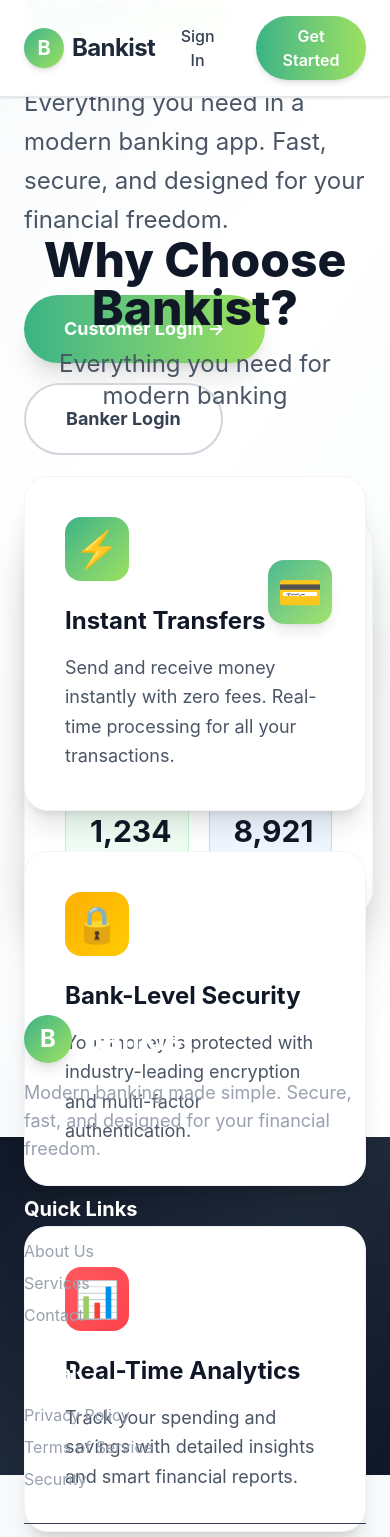
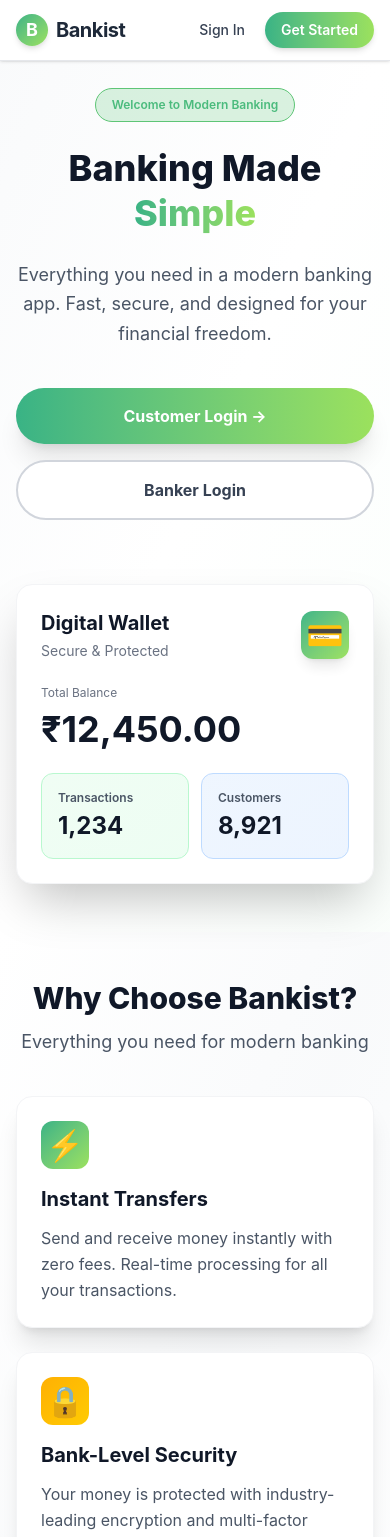
Before and after one commit to ayaannn05/banking-system, a React (Vite) app in the folder frontend/: page / in a window 390 px wide. Shown: the top 1537 px of the page. Built offline with nearby package versions, Linux system fonts and the light colour scheme.

Commit message:
Refactor UI

```diff
--- a/frontend/src/components/Nav.jsx
+++ b/frontend/src/components/Nav.jsx
@@ -5,32 +5,32 @@
 
   return (
     <nav className="fixed top-0 left-0 right-0 z-50 bg-white/95 backdrop-blur-sm border-b border-gray-200 shadow-sm">
-      <div className="max-w-7xl mx-auto px-6 py-4 flex items-center justify-between">
+      <div className="max-w-7xl mx-auto px-4 sm:px-6 py-3 sm:py-4 flex items-center justify-between">
         {/* Logo */}
         <div
           onClick={() => navigate("/")}
           className="flex items-center space-x-2 cursor-pointer group"
         >
-          <div className="w-10 h-10 rounded-full bg-gradient-to-br from-[#39b385] to-[#9be15d] flex items-center justify-center shadow-md group-hover:shadow-lg transition-shadow">
-            <span className="text-white font-bold text-xl">B</span>
+          <div className="w-8 h-8 sm:w-10 sm:h-10 rounded-full bg-gradient-to-br from-[#39b385] to-[#9be15d] flex items-center justify-center shadow-md group-hover:shadow-lg transition-shadow">
+            <span className="text-white font-bold text-lg sm:text-xl">B</span>
           </div>
-          <span className="text-2xl font-bold text-gray-800 tracking-tight">
+          <span className="text-xl sm:text-2xl font-bold text-gray-800 tracking-tight">
             Bankist
           </span>
         </div>
 
         {/* Auth Buttons (optional) */}
         {showAuthButtons && (
-          <div className="flex items-center space-x-4">
+          <div className="flex items-center space-x-2 sm:space-x-4">
             <button
               onClick={() => navigate("/login")}
-              className="px-6 py-2 text-gray-700 font-medium hover:text-[#39b385] transition-colors"
+              className="px-3 sm:px-6 py-2 text-sm sm:text-base text-gray-700 font-medium hover:text-[#39b385] transition-colors"
             >
               Sign In
             </button>
             <button
               onClick={() => navigate("/signup")}
-              className="px-6 py-2 bg-gradient-to-r from-[#39b385] to-[#9be15d] text-white font-semibold rounded-full shadow-md hover:shadow-lg hover:scale-105 transition-all"
+              className="px-4 sm:px-6 py-2 text-sm sm:text-base bg-gradient-to-r from-[#39b385] to-[#9be15d] text-white font-semibold rounded-full shadow-md hover:shadow-lg hover:scale-105 transition-all"
             >
               Get Started
             </button>
--- a/frontend/src/pages/LandingPage.jsx
+++ b/frontend/src/pages/LandingPage.jsx
@@ -8,33 +8,33 @@
       <Nav showAuthButtons={true} />
 
       {/* Hero Section */}
-      <section className="mt-10 h-[70vh] flex items-center justify-center px-6 bg-gradient-to-br from-gray-50 via-white to-green-50/30">
+      <section className="mt-10 min-h-[70vh] py-12 md:py-0 flex items-center justify-center px-4 md:px-6 bg-gradient-to-br from-gray-50 via-white to-green-50/30">
         <div className="max-w-7xl mx-auto w-full">
-          <div className="grid md:grid-cols-2 gap-16 items-center">
+          <div className="grid md:grid-cols-2 gap-8 md:gap-16 items-center">
             {/* Left Column - Content */}
-            <div className="space-y-8">
-              <div className="inline-block px-5 py-2 rounded-full bg-[var(--color-primary-opacity)] border border-[var(--color-primary)] text-[var(--color-primary-darker)] text-sm font-semibold animate-fade-in">
+            <div className="space-y-6 md:space-y-8 text-center md:text-left">
+              <div className="inline-block px-4 md:px-5 py-2 rounded-full bg-[var(--color-primary-opacity)] border border-[var(--color-primary)] text-[var(--color-primary-darker)] text-xs md:text-sm font-semibold animate-fade-in">
                 Welcome to Modern Banking
               </div>
 
-              <h1 className="text-6xl lg:text-7xl font-extrabold text-gray-900 leading-tight">
+              <h1 className="text-4xl sm:text-5xl lg:text-6xl xl:text-7xl font-extrabold text-gray-900 leading-tight">
                 Banking Made{" "}
                 <span className="bg-gradient-to-r from-[#39b385] to-[#9be15d] bg-clip-text text-transparent">
                   Simple
                 </span>
               </h1>
 
-              <p className="text-2xl text-gray-600 leading-relaxed max-w-xl">
+              <p className="text-lg sm:text-xl md:text-2xl text-gray-600 leading-relaxed max-w-xl mx-auto md:mx-0">
                 Everything you need in a modern banking app. Fast, secure, and
                 designed for your financial freedom.
               </p>
 
-              <div className="flex flex-wrap gap-5 pt-6">
+              <div className="flex flex-col sm:flex-row flex-wrap gap-4 md:gap-5 pt-4 md:pt-6 justify-center md:justify-start">
                 <button
                   onClick={() =>
                     navigate("/login", { state: { role: "customer" } })
                   }
-                  className="px-10 py-5 bg-gradient-to-r from-[#39b385] to-[#9be15d] text-white font-bold text-lg rounded-full shadow-xl hover:shadow-2xl hover:scale-110 transition-all duration-300"
+                  className="w-full sm:w-auto px-8 md:px-10 py-4 md:py-5 bg-gradient-to-r from-[#39b385] to-[#9be15d] text-white font-bold text-base md:text-lg rounded-full shadow-xl hover:shadow-2xl hover:scale-105 md:hover:scale-110 transition-all duration-300"
                 >
                   Customer Login →
                 </button>
@@ -42,7 +42,7 @@
                   onClick={() =>
                     navigate("/login", { state: { role: "banker" } })
                   }
-                  className="px-10 py-5 bg-white text-gray-700 font-bold text-lg rounded-full border-2 border-gray-300 hover:border-[var(--color-primary)] hover:text-[var(--color-primary-darker)] hover:scale-105 transition-all duration-300"
+                  className="w-full sm:w-auto px-8 md:px-10 py-4 md:py-5 bg-white text-gray-700 font-bold text-base md:text-lg rounded-full border-2 border-gray-300 hover:border-[var(--color-primary)] hover:text-[var(--color-primary-darker)] hover:scale-105 transition-all duration-300"
                 >
                   Banker Login
                 </button>
@@ -50,37 +50,37 @@
             </div>
 
             {/* Right Column - Card */}
-            <div className="flex items-center justify-center">
-              <div className="w-full max-w-md bg-white rounded-3xl shadow-2xl p-10 border border-gray-100 hover:shadow-3xl transition-shadow duration-300 transform hover:-translate-y-2">
-                <div className="flex items-center justify-between mb-8">
+            <div className="flex items-center justify-center mt-8 md:mt-0">
+              <div className="w-full max-w-md bg-white rounded-2xl md:rounded-3xl shadow-2xl p-6 md:p-10 border border-gray-100 hover:shadow-3xl transition-shadow duration-300 transform hover:-translate-y-2">
+                <div className="flex items-center justify-between mb-6 md:mb-8">
                   <div>
-                    <h3 className="text-gray-900 font-bold text-2xl mb-2">
+                    <h3 className="text-gray-900 font-bold text-xl md:text-2xl mb-1 md:mb-2">
                       Digital Wallet
                     </h3>
-                    <p className="text-gray-500">Secure & Protected</p>
+                    <p className="text-gray-500 text-sm md:text-base">Secure & Protected</p>
                   </div>
-                  <div className="w-16 h-16 rounded-2xl bg-gradient-to-br from-[#39b385] to-[#9be15d] flex items-center justify-center shadow-lg animate-pulse">
-                    <span className="text-4xl">💳</span>
+                  <div className="w-12 h-12 md:w-16 md:h-16 rounded-xl md:rounded-2xl bg-gradient-to-br from-[#39b385] to-[#9be15d] flex items-center justify-center shadow-lg animate-pulse">
+                    <span className="text-3xl md:text-4xl">💳</span>
                   </div>
                 </div>
 
-                <div className="mb-8">
-                  <p className="text-gray-500 text-sm mb-2">Total Balance</p>
-                  <p className="text-5xl font-bold text-gray-900">₹12,450.00</p>
+                <div className="mb-6 md:mb-8">
+                  <p className="text-gray-500 text-xs md:text-sm mb-2">Total Balance</p>
+                  <p className="text-4xl md:text-5xl font-bold text-gray-900">₹12,450.00</p>
                 </div>
 
-                <div className="grid grid-cols-2 gap-5">
-                  <div className="bg-gradient-to-br from-green-50 to-green-100/50 rounded-2xl p-6 border border-green-200">
-                    <p className="text-gray-600 text-xs mb-2 font-semibold">
+                <div className="grid grid-cols-2 gap-3 md:gap-5">
+                  <div className="bg-gradient-to-br from-green-50 to-green-100/50 rounded-xl md:rounded-2xl p-4 md:p-6 border border-green-200">
+                    <p className="text-gray-600 text-xs mb-1 md:mb-2 font-semibold">
                       Transactions
                     </p>
-                    <p className="text-3xl font-bold text-gray-900">1,234</p>
+                    <p className="text-2xl md:text-3xl font-bold text-gray-900">1,234</p>
                   </div>
-                  <div className="bg-gradient-to-br from-blue-50 to-blue-100/50 rounded-2xl p-6 border border-blue-200">
-                    <p className="text-gray-600 text-xs mb-2 font-semibold">
+                  <div className="bg-gradient-to-br from-blue-50 to-blue-100/50 rounded-xl md:rounded-2xl p-4 md:p-6 border border-blue-200">
+                    <p className="text-gray-600 text-xs mb-1 md:mb-2 font-semibold">
                       Customers
                     </p>
-                    <p className="text-3xl font-bold text-gray-900">8,921</p>
+                    <p className="text-2xl md:text-3xl font-bold text-gray-900">8,921</p>
                   </div>
                 </div>
               </div>
@@ -90,52 +90,52 @@
       </section>
 
       {/* Features Section */}
-      <section className="h-[60vh] flex items-center justify-center bg-gradient-to-br from-white via-gray-50 to-white px-6">
+      <section className="min-h-[60vh] py-12 md:py-0 flex items-center justify-center bg-gradient-to-br from-white via-gray-50 to-white px-4 md:px-6">
         <div className="max-w-7xl mx-auto w-full">
-          <div className="text-center mb-16">
-            <h2 className="text-5xl font-extrabold text-gray-900 mb-4">
+          <div className="text-center mb-10 md:mb-16">
+            <h2 className="text-3xl sm:text-4xl md:text-5xl font-extrabold text-gray-900 mb-3 md:mb-4">
               Why Choose Bankist?
             </h2>
-            <p className="text-2xl text-gray-600">
+            <p className="text-lg sm:text-xl md:text-2xl text-gray-600">
               Everything you need for modern banking
             </p>
           </div>
 
-          <div className="grid md:grid-cols-3 gap-10">
-            <div className="bg-white rounded-3xl p-10 shadow-xl border border-gray-100 hover:shadow-2xl hover:scale-105 transition-all duration-300 group">
-              <div className="w-16 h-16 rounded-2xl bg-gradient-to-br from-[#39b385] to-[#9be15d] flex items-center justify-center mb-6 group-hover:scale-110 transition-transform">
-                <span className="text-4xl">⚡</span>
+          <div className="grid sm:grid-cols-2 md:grid-cols-3 gap-6 md:gap-10">
+            <div className="bg-white rounded-2xl md:rounded-3xl p-6 md:p-10 shadow-xl border border-gray-100 hover:shadow-2xl hover:scale-105 transition-all duration-300 group">
+              <div className="w-12 h-12 md:w-16 md:h-16 rounded-xl md:rounded-2xl bg-gradient-to-br from-[#39b385] to-[#9be15d] flex items-center justify-center mb-4 md:mb-6 group-hover:scale-110 transition-transform">
+                <span className="text-3xl md:text-4xl">⚡</span>
               </div>
-              <h3 className="text-2xl font-bold text-gray-900 mb-4">
+              <h3 className="text-xl md:text-2xl font-bold text-gray-900 mb-3 md:mb-4">
                 Instant Transfers
               </h3>
-              <p className="text-gray-600 text-lg leading-relaxed">
+              <p className="text-gray-600 text-base md:text-lg leading-relaxed">
                 Send and receive money instantly with zero fees. Real-time
                 processing for all your transactions.
               </p>
             </div>
 
-            <div className="bg-white rounded-3xl p-10 shadow-xl border border-gray-100 hover:shadow-2xl hover:scale-105 transition-all duration-300 group">
-              <div className="w-16 h-16 rounded-2xl bg-gradient-to-br from-[#ffb003] to-[#ffcb03] flex items-center justify-center mb-6 group-hover:scale-110 transition-transform">
-                <span className="text-4xl">🔒</span>
+            <div className="bg-white rounded-2xl md:rounded-3xl p-6 md:p-10 shadow-xl border border-gray-100 hover:shadow-2xl hover:scale-105 transition-all duration-300 group">
+              <div className="w-12 h-12 md:w-16 md:h-16 rounded-xl md:rounded-2xl bg-gradient-to-br from-[#ffb003] to-[#ffcb03] flex items-center justify-center mb-4 md:mb-6 group-hover:scale-110 transition-transform">
+                <span className="text-3xl md:text-4xl">🔒</span>
               </div>
-              <h3 className="text-2xl font-bold text-gray-900 mb-4">
+              <h3 className="text-xl md:text-2xl font-bold text-gray-900 mb-3 md:mb-4">
                 Bank-Level Security
               </h3>
-              <p className="text-gray-600 text-lg leading-relaxed">
+              <p className="text-gray-600 text-base md:text-lg leading-relaxed">
                 Your money is protected with industry-leading encryption and
                 multi-factor authentication.
               </p>
             </div>
 
-            <div className="bg-white rounded-3xl p-10 shadow-xl border border-gray-100 hover:shadow-2xl hover:scale-105 transition-all duration-300 group">
-              <div className="w-16 h-16 rounded-2xl bg-gradient-to-br from-[#ff585f] to-[#fd424b] flex items-center justify-center mb-6 group-hover:scale-110 transition-transform">
-                <span className="text-4xl">📊</span>
+            <div className="bg-white rounded-2xl md:rounded-3xl p-6 md:p-10 shadow-xl border border-gray-100 hover:shadow-2xl hover:scale-105 transition-all duration-300 group sm:col-span-2 md:col-span-1">
+              <div className="w-12 h-12 md:w-16 md:h-16 rounded-xl md:rounded-2xl bg-gradient-to-br from-[#ff585f] to-[#fd424b] flex items-center justify-center mb-4 md:mb-6 group-hover:scale-110 transition-transform">
+                <span className="text-3xl md:text-4xl">📊</span>
               </div>
-              <h3 className="text-2xl font-bold text-gray-900 mb-4">
+              <h3 className="text-xl md:text-2xl font-bold text-gray-900 mb-3 md:mb-4">
                 Real-Time Analytics
               </h3>
-              <p className="text-gray-600 text-lg leading-relaxed">
+              <p className="text-gray-600 text-base md:text-lg leading-relaxed">
                 Track your spending and savings with detailed insights and smart
                 financial reports.
               </p>
@@ -145,18 +145,18 @@
       </section>
 
       {/* Footer */}
-      <footer className="h-[40vh] bg-gradient-to-br from-gray-900 via-gray-800 to-gray-900 text-white flex items-center justify-center px-6">
+      <footer className="min-h-[40vh] py-12 md:py-0 bg-gradient-to-br from-gray-900 via-gray-800 to-gray-900 text-white flex items-center justify-center px-4 md:px-6">
         <div className="max-w-7xl mx-auto w-full">
-          <div className="grid md:grid-cols-4 gap-8 mb-8">
+          <div className="grid sm:grid-cols-2 md:grid-cols-4 gap-6 md:gap-8 mb-6 md:mb-8">
             {/* Logo & About */}
-            <div className="md:col-span-2">
-              <div className="flex items-center space-x-3 mb-4">
-                <div className="w-12 h-12 rounded-full bg-gradient-to-br from-[#39b385] to-[#9be15d] flex items-center justify-center shadow-lg">
-                  <span className="text-white font-bold text-2xl">B</span>
+            <div className="sm:col-span-2 md:col-span-2">
+              <div className="flex items-center space-x-2 md:space-x-3 mb-3 md:mb-4">
+                <div className="w-10 h-10 md:w-12 md:h-12 rounded-full bg-gradient-to-br from-[#39b385] to-[#9be15d] flex items-center justify-center shadow-lg">
+                  <span className="text-white font-bold text-xl md:text-2xl">B</span>
                 </div>
-                <span className="text-3xl font-bold">Bankist</span>
+                <span className="text-2xl md:text-3xl font-bold">Bankist</span>
               </div>
-              <p className="text-gray-400 max-w-md text-lg">
+              <p className="text-gray-400 max-w-md text-base md:text-lg">
                 Modern banking made simple. Secure, fast, and designed for your
                 financial freedom.
               </p>
@@ -164,8 +164,8 @@
 
             {/* Quick Links */}
             <div>
-              <h4 className="font-bold text-xl mb-4">Quick Links</h4>
-              <ul className="space-y-2 text-gray-400">
+              <h4 className="font-bold text-lg md:text-xl mb-3 md:mb-4">Quick Links</h4>
+              <ul className="space-y-2 text-gray-400 text-sm md:text-base">
                 <li className="hover:text-[var(--color-primary)] cursor-pointer transition">
                   About Us
                 </li>
@@ -180,8 +180,8 @@
 
             {/* Legal */}
             <div>
-              <h4 className="font-bold text-xl mb-4">Legal</h4>
-              <ul className="space-y-2 text-gray-400">
+              <h4 className="font-bold text-lg md:text-xl mb-3 md:mb-4">Legal</h4>
+              <ul className="space-y-2 text-gray-400 text-sm md:text-base">
                 <li className="hover:text-[var(--color-primary)] cursor-pointer transition">
                   Privacy Policy
                 </li>
@@ -196,8 +196,8 @@
           </div>
 
           {/* Copyright */}
-          <div className="border-t border-gray-700 pt-6 text-center">
-            <p className="text-gray-400">
+          <div className="border-t border-gray-700 pt-4 md:pt-6 text-center">
+            <p className="text-gray-400 text-sm md:text-base">
               © 2025 Bankist. All rights reserved. | Built by Ayaan Ansari
             </p>
           </div>
--- a/frontend/src/pages/LoginPage.jsx
+++ b/frontend/src/pages/LoginPage.jsx
@@ -62,23 +62,23 @@
     <div className="min-h-screen bg-gray-50">
       <Nav />
 
-      <div className="flex items-center justify-center px-6 pt-24 pb-20">
+      <div className="flex items-center justify-center px-4 sm:px-6 pt-20 sm:pt-24 pb-12 sm:pb-20">
         <div className="w-full max-w-md">
-          <div className="bg-white rounded-3xl shadow-xl p-8 border border-gray-100">
-            <div className="text-center mb-8">
-              <h1 className="text-3xl font-bold text-gray-900 mb-2">
+          <div className="bg-white rounded-2xl sm:rounded-3xl shadow-xl p-6 sm:p-8 border border-gray-100">
+            <div className="text-center mb-6 sm:mb-8">
+              <h1 className="text-2xl sm:text-3xl font-bold text-gray-900 mb-2">
                 {role === "banker" ? "Banker Login" : "Customer Login"}
               </h1>
-              <p className="text-gray-600">
+              <p className="text-sm sm:text-base text-gray-600">
                 Welcome back! Please enter your credentials.
               </p>
             </div>
 
             {/* Email */}
-            <div className="mb-6">
+            <div className="mb-4 sm:mb-6">
               <label
                 htmlFor="email"
-                className="block text-gray-700 font-semibold mb-2"
+                className="block text-gray-700 font-semibold mb-2 text-sm sm:text-base"
               >
                 Email Address
               </label>
@@ -88,7 +88,7 @@
                 placeholder="you@example.com"
                 value={email}
                 onChange={(e) => setEmail(e.target.value)}
-                className="w-full border-2 border-gray-200 rounded-xl px-4 py-3 text-gray-900 focus:outline-none focus:border-[var(--color-primary)] transition"
+                className="w-full border-2 border-gray-200 rounded-xl px-4 py-2.5 sm:py-3 text-sm sm:text-base text-gray-900 focus:outline-none focus:border-[var(--color-primary)] transition"
                 required
                 autoFocus
                 pattern="[^\s@]+@[^\s@]+\.[^\s@]+"
@@ -97,10 +97,10 @@
             </div>
 
             {/* Password */}
-            <div className="mb-6">
+            <div className="mb-4 sm:mb-6">
               <label
                 htmlFor="password"
-                className="block text-gray-700 font-semibold mb-2"
+                className="block text-gray-700 font-semibold mb-2 text-sm sm:text-base"
               >
                 Password
               </label>
@@ -111,7 +111,7 @@
                   placeholder="Enter your password"
                   value={password}
                   onChange={(e) => setPassword(e.target.value)}
-                  className="w-full border-2 border-gray-200 rounded-xl px-4 py-3 text-gray-900 focus:outline-none focus:border-[var(--color-primary)] transition"
+                  className="w-full border-2 border-gray-200 rounded-xl px-4 py-2.5 sm:py-3 text-sm sm:text-base text-gray-900 focus:outline-none focus:border-[var(--color-primary)] transition"
                   required
                   minLength={6}
                   title="Password must be at least 6 characters long"
@@ -119,13 +119,13 @@
                 <button
                   type="button"
                   onClick={() => setShowPassword((prev) => !prev)}
-                  className="absolute right-4 top-4 text-gray-500 hover:text-gray-700"
+                  className="absolute right-3 sm:right-4 top-2.5 sm:top-3.5 text-gray-500 hover:text-gray-700"
                   tabIndex={-1}
                 >
                   {showPassword ? (
-                    <FaRegEyeSlash size={20} />
+                    <FaRegEyeSlash size={18} className="sm:w-5 sm:h-5" />
                   ) : (
-                    <FaRegEye size={20} />
+                    <FaRegEye size={18} className="sm:w-5 sm:h-5" />
                   )}
                 </button>
               </div>
@@ -135,13 +135,13 @@
             <button
               type="button"
               onClick={handleSignIn}
-              className="w-full bg-gradient-to-r from-[#39b385] to-[#9be15d] text-white font-bold py-4 rounded-xl shadow-lg hover:shadow-xl hover:scale-[1.02] transition-all"
+              className="w-full bg-gradient-to-r from-[#39b385] to-[#9be15d] text-white font-bold py-3 sm:py-4 text-sm sm:text-base rounded-xl shadow-lg hover:shadow-xl hover:scale-[1.02] transition-all"
             >
               Sign In
             </button>
 
             {/* Sign Up Link */}
-            <p className="text-center mt-6 text-gray-600">
+            <p className="text-center mt-4 sm:mt-6 text-sm sm:text-base text-gray-600">
               Don't have an account?{" "}
               <span
                 onClick={() => navigate("/signup", { state: { role } })}
```
Also changed, not shown: frontend/src/pages/BankerDashboard.jsx (+37 -37 lines), frontend/src/pages/BankerDetailPage.jsx (+34 -34 lines), frontend/src/pages/CustomerDashboard.jsx (+40 -40 lines), frontend/src/pages/SignUp.jsx (+19 -19 lines).
